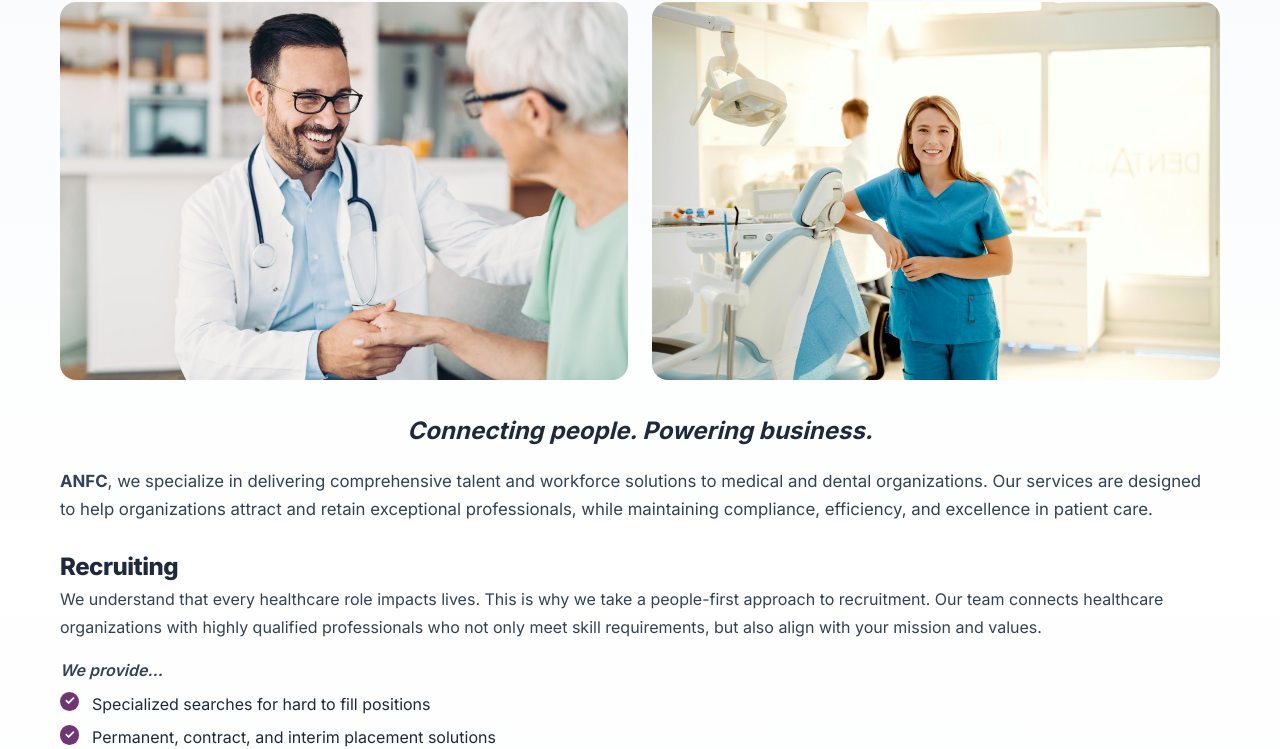
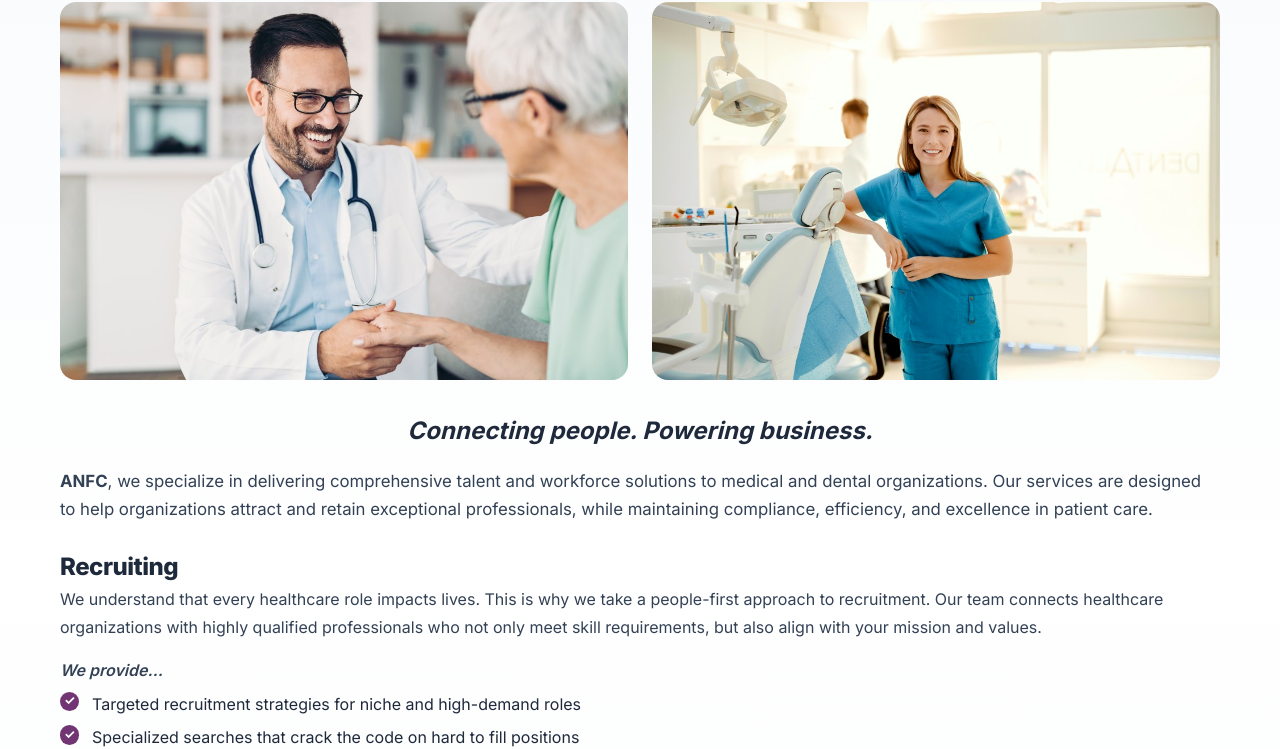
Before and after one commit to 1scs/myanf, a website: page healthcare.html in a window 1280 px wide. Shown: the part 207-956 px from the top of the page. Drawn offline with Linux system fonts and the light colour scheme.

Commit message:
Update healthcare and corporate pages

```diff
--- a/healthcare.html
+++ b/healthcare.html
@@ -77,7 +77,8 @@
             <p class="section-desc" data-animate style="transition-delay: 80ms; margin-bottom: 0;">We understand that every healthcare role impacts lives. This is why we take a people-first approach to recruitment. Our team connects healthcare organizations with highly qualified professionals who not only meet skill requirements, but also align with your mission and values.</p>
             <p class="section-desc" data-animate style="transition-delay: 100ms; margin-top: 1rem; font-weight: 600; font-style: italic;">We provide…</p>
             <ul class="checklist" style="margin-top: 0.5rem; margin-left: 0;" data-animate>
-              <li><span class="check"></span><span>Specialized searches for hard to fill positions</span></li>
+              <li><span class="check"></span><span>Targeted recruitment strategies for niche and high-demand roles</span></li>
+              <li><span class="check"></span><span>Specialized searches that crack the code on hard to fill positions</span></li>
               <li><span class="check"></span><span>Permanent, contract, and interim placement solutions</span></li>
               <li><span class="check"></span><span>Medical physicians, dentists, and support staff (medical/dental assistants, receptionists, billing and customer service professionals…and more)</span></li>
             </ul>
```
Also changed, not shown: corporate.html (+1 -1 lines).
